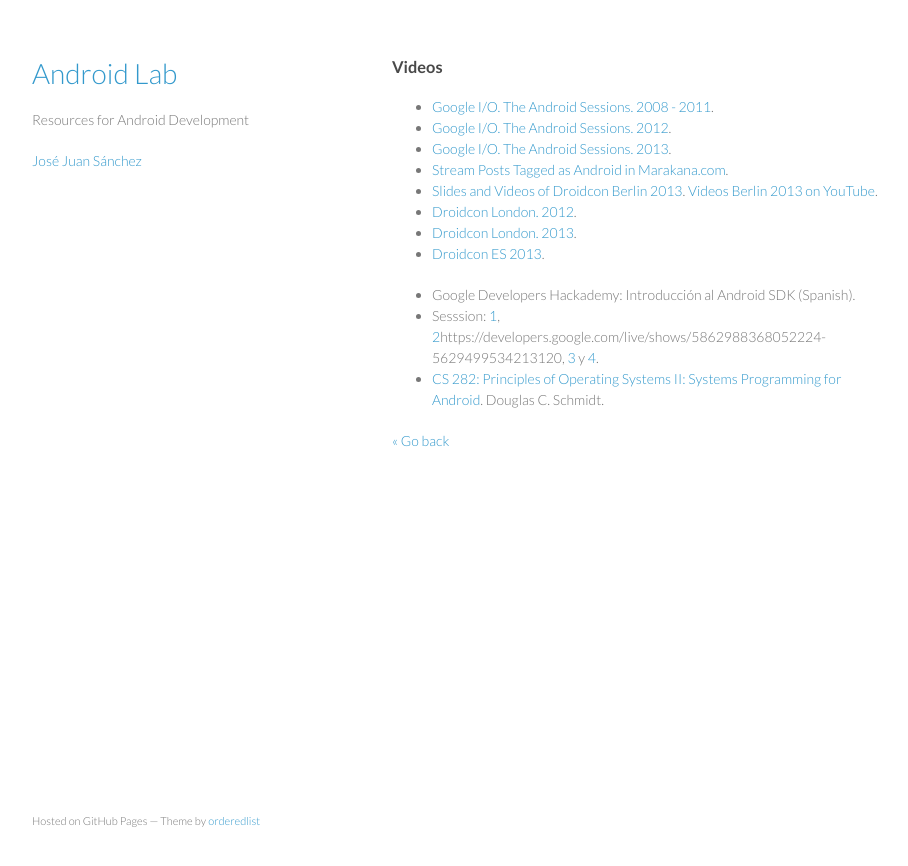
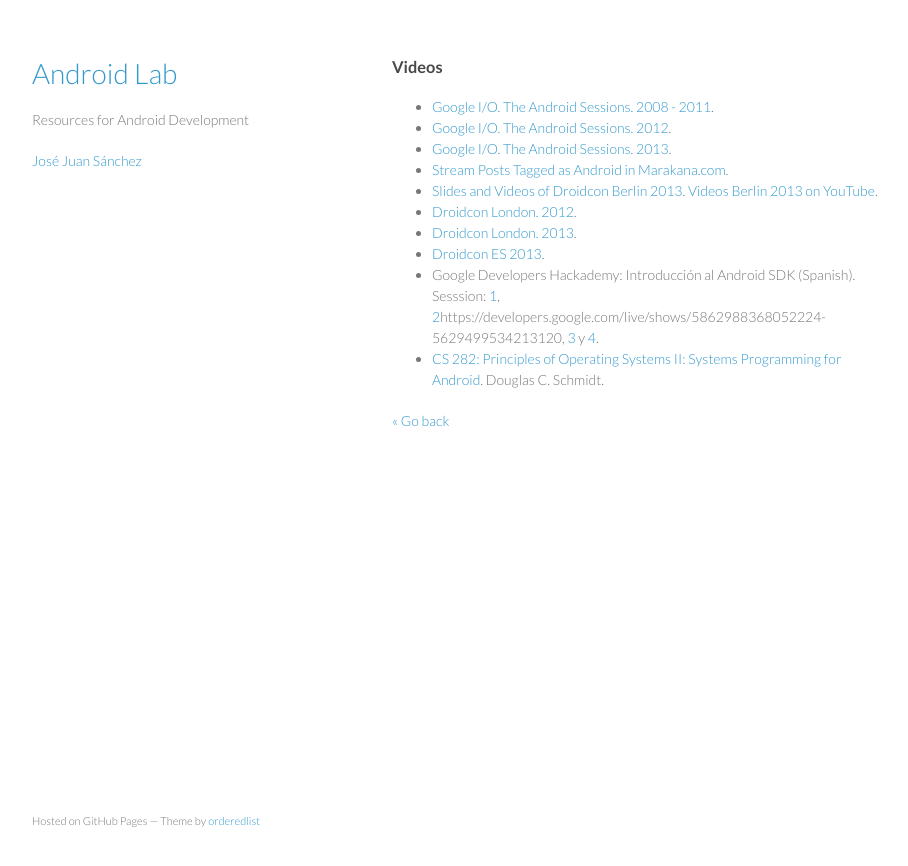
Before and after one commit to josejuansanchez/josejuansanchez.github.io, a Jekyll site: the page built from androidlab/videos.md, in a window 1280 px wide. Shown: the top 866 px of the page, without its empty margins (178-1086 px from the left). Built offline with Jekyll 4.4.1, drawn with Linux system fonts in a browser that asks for light colours.

```diff
--- a/androidlab/videos.md
+++ b/androidlab/videos.md
@@ -12,9 +12,7 @@ title: Android Lab
   * [Droidcon London. 2012](http://skillsmatter.com/live/droidcon-2012).
   * [Droidcon London. 2013](http://skillsmatter.com/live/droidcon-2013).
   * [Droidcon ES 2013](http://www.one-tab.com/page/HkqZVRsCTyuf9I1yDRB-jg).
-
-  * Google Developers Hackademy: Introducción al Android SDK (Spanish).
-  * Sesssion: [1](https://developers.google.com/live/shows/5862988368052224), [2]()https://developers.google.com/live/shows/5862988368052224-5629499534213120, [3](https://developers.google.com/live/shows/5862988368052224-5707702298738688) y  [4](https://developers.google.com/live/shows/5862988368052224-5668600916475904).
+  * Google Developers Hackademy: Introducción al Android SDK (Spanish). Sesssion: [1](https://developers.google.com/live/shows/5862988368052224), [2]()https://developers.google.com/live/shows/5862988368052224-5629499534213120, [3](https://developers.google.com/live/shows/5862988368052224-5707702298738688) y  [4](https://developers.google.com/live/shows/5862988368052224-5668600916475904).
   * [CS 282: Principles of Operating Systems II: Systems Programming for Android](http://www.dre.vanderbilt.edu/~schmidt/cs282/). Douglas C. Schmidt.
 
 [&laquo; Go back](./)
```
